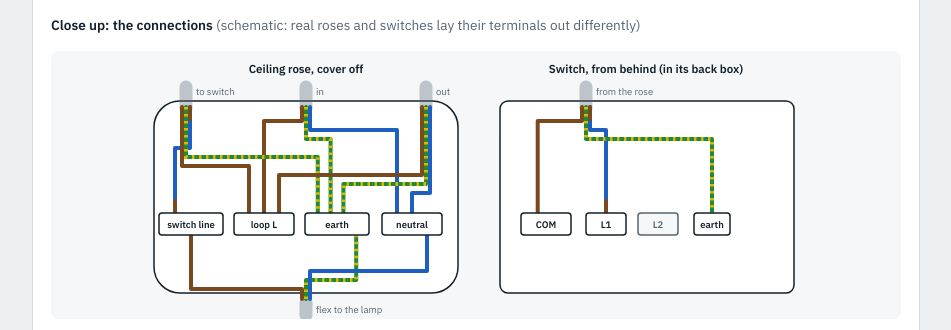
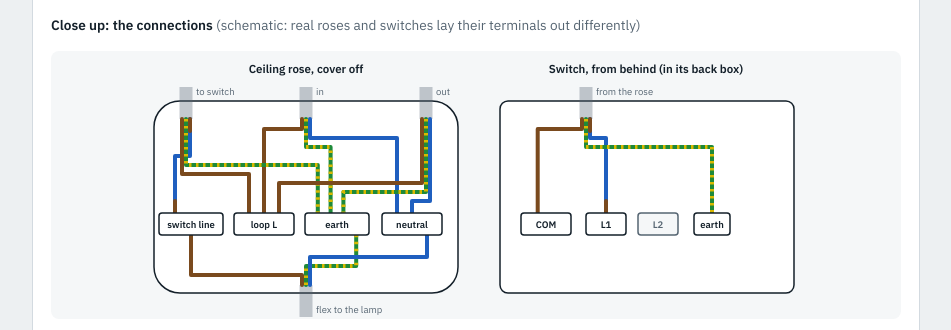
Before and after one commit to paul-norman/electrician-theory-training, a plain HTML site: page revision/circuits/lighting-circuits.html in a window 1280 px wide. Shown: the part 1896-2226 px from the top of the page, without its empty margins (164-1115 px from the left). Drawn offline with Linux system fonts and the light colour scheme.

Commit message:
Close-up terminals: sheaths carry on inside the rose and back box before the cores come out

```diff
--- a/revision/circuits/lighting-circuits.html
+++ b/revision/circuits/lighting-circuits.html
@@ -359,7 +359,7 @@
   var BLK_Y = 150, BLK_H = 22;
   var COL = { L: "var(--line)", N: "var(--neutral)", E: "cpc" };
   function core(c, x0, side, tx, lvl, sleeved) {
-    var y0 = side === "top" ? 44 : 236, ty = side === "top" ? BLK_Y : BLK_Y + BLK_H;
+    var y0 = side === "top" ? 56 : 222, ty = side === "top" ? BLK_Y : BLK_Y + BLK_H;
     var P = [[x0, y0], [x0, lvl], [tx, lvl], [tx, ty]];
     var d = dstr(P), h;
     if (c === "E") h = '<path class="wire w-cpc-g" d="' + d + '" stroke-width="2.4"/><path class="wire w-cpc-y" d="' + d + '" stroke-width="2.4" style="stroke-dasharray:2.5 4.5;stroke-linecap:butt"/>';
@@ -370,9 +370,10 @@
   function panel(title, body, blocks, cables, flex) {
     var h = '<text class="small" x="160" y="10" text-anchor="middle" style="font-weight:600;fill:var(--fg)">' + title + '</text>';
     h += body;
-    var lvl = 58, lvlB = 226;
+    var lvl = 66, lvlB = 212;
     cables.forEach(function (cb) {
-      h += '<path d="M' + cb.x + ',24 V46" stroke="var(--muted)" stroke-width="13" stroke-linecap="round" opacity="0.35" fill="none"/>';
+      // the sheath carries on inside the enclosure before the cores come out (best practice)
+      h += '<path d="M' + cb.x + ',24 V56" stroke="var(--muted)" stroke-width="13" stroke-linecap="butt" opacity="0.35" fill="none"/>';
       // cores heading left peel off leftmost first, cores heading right peel off rightmost first,
       // so no core's horizontal run crosses a neighbour that's still coming down
       var cs = cb.cores.map(function (k, i) { var x0 = cb.x + (i - 1) * 4; return { k: k, x0: x0, tx: blocks[k[1]][3][k[2]] }; });
@@ -382,7 +383,7 @@
       if (cb.label) h += '<text class="small" x="' + (cb.x + 10) + '" y="32" style="font-size:9.5px">' + cb.label + '</text>';
     });
     if (flex) {
-      h += '<path d="M' + flex.x + ',252 V240" stroke="var(--muted)" stroke-width="13" stroke-linecap="round" opacity="0.35" fill="none"/>';
+      h += '<path d="M' + flex.x + ',254 V222" stroke="var(--muted)" stroke-width="13" stroke-linecap="butt" opacity="0.35" fill="none"/>';
       flex.cores.forEach(function (k, i) { var b = blocks[k[1]]; h += core(k[0], flex.x + (i - 1) * 4, "bottom", b[3][k[2]], lvlB, false); lvlB -= 9; });
       h += '<text class="small" x="' + (flex.x + 10) + '" y="250" style="font-size:9.5px">flex to the lamp</text>';
     }
```
